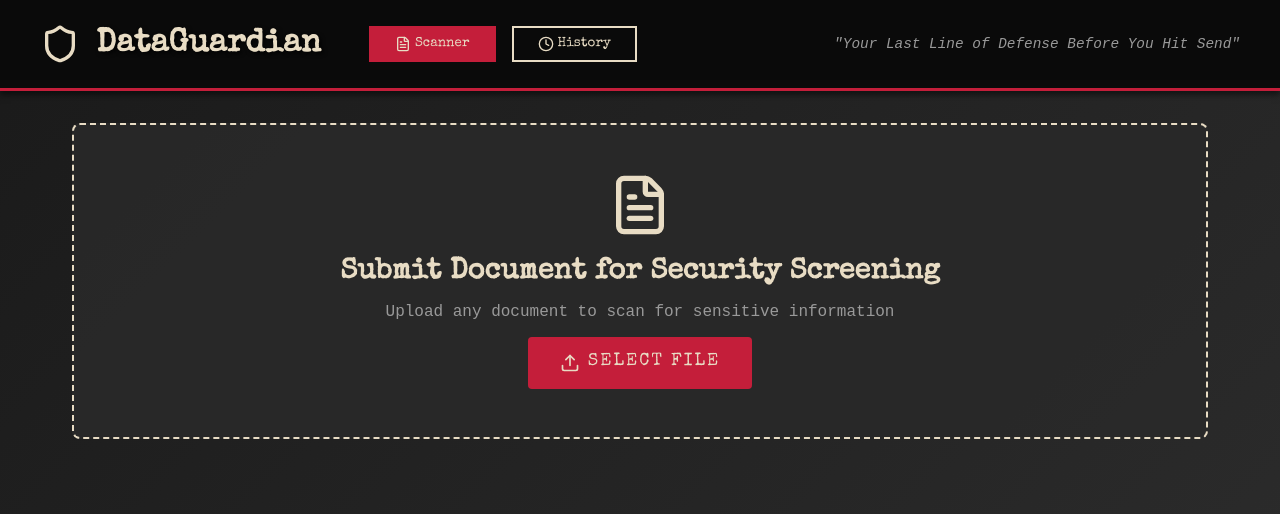
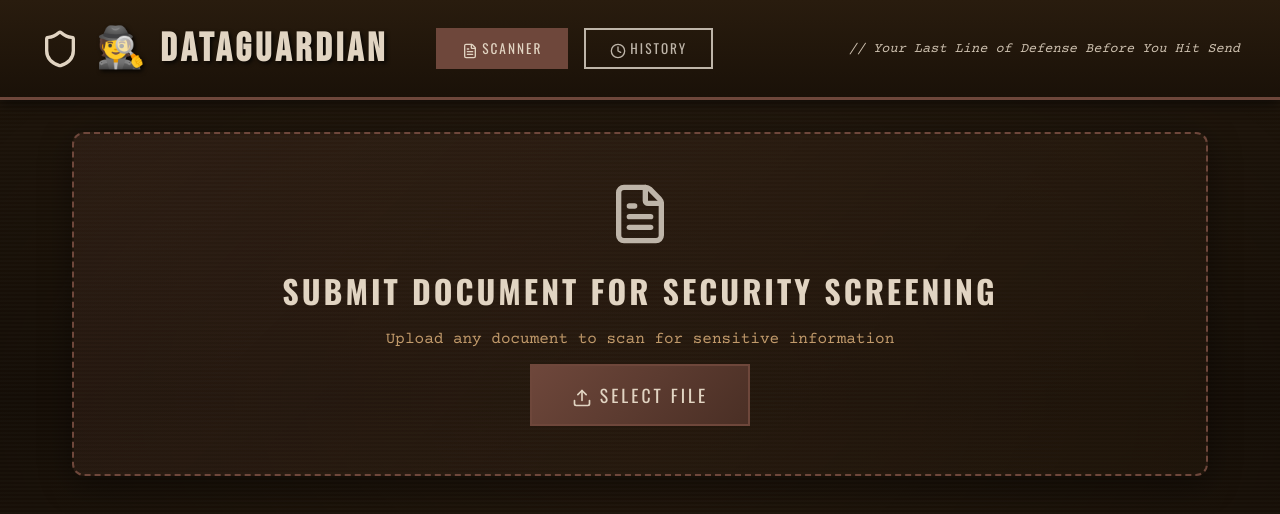
Before and after one commit to mahek390/WUFScan, a React (Create React App) app in the folder client/: page / in a window 1280 px wide. Shown: the top 514 px of the page. Built offline with nearby package versions, Linux system fonts and the light colour scheme.

Commit message:
UI changed according to theme

```diff
--- a/client/src/App.css
+++ b/client/src/App.css
@@ -1,4 +1,4 @@
-@import url('https://fonts.googleapis.com/css2?family=Special+Elite&family=Playfair+Display:wght@400;700&display=swap');
+@import url('https://fonts.googleapis.com/css2?family=Bebas+Neue&family=Oswald:wght@400;700&family=Courier+Prime&display=swap');
 
 * {
   margin: 0;
@@ -7,33 +7,58 @@
 }
 
 body {
-  font-family: 'Courier New', monospace;
-  background: linear-gradient(135deg, #1a1a1a 0%, #2d2d2d 100%);
-  color: #e8dcc4;
+  font-family: 'Courier Prime', monospace;
+  background: #291c0e;
+  background-image:
+    repeating-linear-gradient(0deg, transparent, transparent 2px, rgba(255,255,255,.02) 2px, rgba(255,255,255,.02) 4px),
+    linear-gradient(180deg, #291c0e 0%, #1a1108 50%, #291c0e 100%);
+  color: #e1d4c2;
   min-height: 100vh;
+  position: relative;
+}
+
+body::before {
+  content: '';
+  position: fixed;
+  top: 0;
+  left: 0;
+  width: 100%;
+  height: 100%;
+  background: radial-gradient(ellipse at center, transparent 0%, rgba(0, 0, 0, 0.3) 100%);
+  pointer-events: none;
+  z-index: 0;
 }
 
 .app {
   min-height: 100vh;
 }
 
-/* Noir Theme Colors */
 :root {
-  --noir-black: #0a0a0a;
-  --noir-dark: #1a1a1a;
-  --noir-paper: #e8dcc4;
-  --noir-red: #c41e3a;
-  --noir-green: #2d5016;
-  --noir-yellow: #d4a017;
-  --noir-orange: #cc5500;
+  --noir-black: #291c0e;
+  --noir-dark: #6e473b;
+  --noir-paper: #e1d4c2;
+  --noir-beige: #beb5a9;
+  --noir-brown: #6e473b;
+  --noir-cream: #e1d4c2;
 }
 
-/* Header */
 .header {
-  background: var(--noir-black);
-  border-bottom: 3px solid var(--noir-red);
+  background: linear-gradient(180deg, #291c0e 0%, #1a1108 100%);
+  border-bottom: 3px solid var(--noir-dark);
   padding: 1.5rem 2rem;
-  box-shadow: 0 4px 6px rgba(0, 0, 0, 0.5);
+  box-shadow: 0 4px 12px rgba(0, 0, 0, 0.5);
+  position: relative;
+  z-index: 10;
+}
+
+.header::after {
+  content: '';
+  position: absolute;
+  bottom: -3px;
+  left: 0;
+  width: 100%;
+  height: 3px;
+  background: linear-gradient(90deg, var(--noir-dark) 0%, var(--noir-brown) 50%, var(--noir-dark) 100%);
 }
 
 .header-content {
@@ -45,17 +70,21 @@ body {
 }
 
 .logo {
-  font-family: 'Special Elite', cursive;
-  font-size: 2rem;
-  color: var(--noir-paper);
+  font-family: 'Bebas Neue', sans-serif;
+  font-size: 2.5rem;
+  color: var(--noir-cream);
   text-shadow: 2px 2px 4px rgba(0, 0, 0, 0.8);
+  letter-spacing: 4px;
+  text-transform: uppercase;
 }
 
 .tagline {
-  font-size: 0.9rem;
-  color: #999;
+  font-size: 0.85rem;
+  color: var(--noir-cream);
   font-style: italic;
   margin-left: auto;
+  font-family: 'Courier Prime', monospace;
+  opacity: 0.9;
 }
 
 .nav-tabs {
@@ -66,57 +95,67 @@ body {
 
 .nav-tab {
   background: transparent;
-  border: 2px solid var(--noir-paper);
-  color: var(--noir-paper);
+  border: 2px solid var(--noir-beige);
+  color: var(--noir-beige);
   padding: 0.5rem 1.5rem;
   cursor: pointer;
-  font-family: 'Special Elite', cursive;
+  font-family: 'Oswald', sans-serif;
   transition: all 0.3s ease;
+  text-transform: uppercase;
+  letter-spacing: 2px;
 }
 
 .nav-tab:hover {
-  background: var(--noir-red);
-  border-color: var(--noir-red);
+  background: rgba(190, 181, 169, 0.1);
+  border-color: var(--noir-dark);
+  transform: translateY(-2px);
 }
 
 .nav-tab.active {
-  background: var(--noir-red);
-  border-color: var(--noir-red);
+  background: var(--noir-dark);
+  border-color: var(--noir-dark);
+  color: var(--noir-cream);
 }
 
-/* Main Container */
 .container {
   max-width: 1200px;
   margin: 0 auto;
   padding: 2rem;
 }
 
-/* Upload Section */
 .upload-section {
-  background: rgba(42, 42, 42, 0.9);
-  border: 2px dashed var(--noir-paper);
-  border-radius: 8px;
+  background: linear-gradient(135deg, rgba(110, 71, 59, 0.2) 0%, rgba(41, 28, 14, 0.4) 100%);
+  border: 2px dashed var(--noir-dark);
+  border-radius: 12px;
   padding: 3rem;
   text-align: center;
   margin-bottom: 2rem;
-  transition: all 0.3s ease;
+  transition: all 0.4s ease;
+  position: relative;
+  box-shadow: 0 8px 32px rgba(0, 0, 0, 0.4);
 }
 
 .upload-section:hover {
-  border-color: var(--noir-red);
-  background: rgba(50, 50, 50, 0.9);
+  border-color: var(--noir-beige);
+  background: linear-gradient(135deg, rgba(41, 28, 14, 0.4) 0%, rgba(110, 71, 59, 0.2) 100%);
+  box-shadow: 0 8px 32px rgba(0, 0, 0, 0.6);
+  transform: translateY(-4px);
 }
 
 .upload-section h2 {
-  font-family: 'Special Elite', cursive;
-  font-size: 1.8rem;
+  font-family: 'Oswald', sans-serif;
+  font-size: 2rem;
   margin-bottom: 1rem;
-  color: var(--noir-paper);
+  color: var(--noir-cream);
+  text-transform: uppercase;
+  letter-spacing: 3px;
+  position: relative;
+  z-index: 1;
 }
 
 .upload-icon {
   margin: 0 auto 1rem;
-  color: var(--noir-paper);
+  color: var(--noir-beige);
 }
 
 .file-input {
@@ -124,38 +163,61 @@ body {
 }
 
 .upload-btn {
-  background: var(--noir-red);
-  color: var(--noir-paper);
-  border: none;
-  padding: 1rem 2rem;
+  background: linear-gradient(135deg, var(--noir-dark) 0%, #4a2f25 100%);
+  color: var(--noir-cream);
+  border: 2px solid var(--noir-dark);
+  padding: 1rem 2.5rem;
   font-size: 1.1rem;
-  font-family: 'Special Elite', cursive;
+  font-family: 'Oswald', sans-serif;
   cursor: pointer;
-  border-radius: 4px;
+  border-radius: 0;
   transition: all 0.3s ease;
   text-transform: uppercase;
-  letter-spacing: 2px;
+  letter-spacing: 3px;
+  position: relative;
+  overflow: hidden;
+  z-index: 1;
+}
+
+.upload-btn::before {
+  content: '';
+  position: absolute;
+  top: 50%;
+  left: 50%;
+  width: 0;
+  height: 0;
+  background: rgba(190, 181, 169, 0.2);
+  border-radius: 50%;
+  transform: translate(-50%, -50%);
+  transition: width 0.6s, height 0.6s;
+}
+
+.upload-btn:hover::before {
+  width: 300px;
+  height: 300px;
 }
 
 .upload-btn:hover {
-  background: #a01828;
-  transform: translateY(-2px);
-  box-shadow: 0 4px 8px rgba(196, 30, 58, 0.4);
+  transform: translateY(-3px);
+  box-shadow: 0 6px 20px rgba(0, 0, 0, 0.6);
+  border-color: var(--noir-beige);
 }
 
 .upload-btn:disabled {
-  background: #555;
+  background: #444;
+  border-color: #666;
   cursor: not-allowed;
   transform: none;
+  box-shadow: none;
 }
 
-/* Results Section */
 .results-section {
-  background: rgba(42, 42, 42, 0.95);
-  border: 3px solid var(--noir-red);
+  background: rgba(41, 28, 14, 0.6);
+  border: 3px solid var(--noir-dark);
   border-radius: 8px;
   padding: 2rem;
   margin-top: 2rem;
+  box-shadow: 0 8px 32px rgba(0, 0, 0, 0.4);
 }
 
 .stamp {
@@ -164,44 +226,56 @@ body {
 }
 
 .stamp-text {
-  font-family: 'Special Elite', cursive;
-  font-size: 3rem;
+  font-family: 'Bebas Neue', sans-serif;
+  font-size: 3.5rem;
   font-weight: bold;
   text-transform: uppercase;
-  letter-spacing: 4px;
-  padding: 1rem 2rem;
-  border: 5px solid;
-  border-radius: 8px;
+  letter-spacing: 8px;
+  padding: 1.5rem 3rem;
+  border: 6px solid;
+  border-radius: 0;
   display: inline-block;
-  transform: rotate(-5deg);
-  box-shadow: 0 4px 8px rgba(0, 0, 0, 0.5);
+  transform: rotate(-3deg);
+  box-shadow: 0 8px 32px rgba(0, 0, 0, 0.4);
+  position: relative;
+}
+
+.stamp-text::before {
+  content: '';
+  position: absolute;
+  top: -6px;
+  left: -6px;
+  right: -6px;
+  bottom: -6px;
+  border: 2px solid;
+  border-color: inherit;
+  opacity: 0.3;
 }
 
 .stamp-critical {
-  color: var(--noir-red);
-  border-color: var(--noir-red);
-  background: rgba(196, 30, 58, 0.1);
+  color: #c41e3a;
+  border-color: #c41e3a;
+  background: rgba(196, 30, 58, 0.15);
 }
 
 .stamp-high {
-  color: var(--noir-orange);
-  border-color: var(--noir-orange);
+  color: #cc5500;
+  border-color: #cc5500;
   background: rgba(204, 85, 0, 0.1);
 }
 
 .stamp-medium {
-  color: var(--noir-yellow);
-  border-color: var(--noir-yellow);
+  color: #d4a017;
+  border-color: #d4a017;
   background: rgba(212, 160, 23, 0.1);
 }
 
 .stamp-low {
-  color: var(--noir-green);
-  border-color: var(--noir-green);
+  color: #2d5016;
+  border-color: #2d5016;
   background: rgba(45, 80, 22, 0.1);
 }
 
-/* Risk Score */
 .risk-score {
   text-align: center;
   margin: 2rem 0;
@@ -210,7 +284,7 @@ body {
 .risk-gauge {
   font-size: 4rem;
   font-weight: bold;
-  font-family: 'Special Elite', cursive;
+  font-family: 'Bebas Neue', sans-serif;
 }
 
 .risk-label {
@@ -220,31 +294,29 @@ body {
   letter-spacing: 2px;
 }
 
-/* Findings */
 .findings {
   margin-top: 2rem;
 }
 
 .findings h3 {
-  font-family: 'Special Elite', cursive;
+  font-family: 'Oswald', sans-serif;
   font-size: 1.5rem;
   margin-bottom: 1rem;
-  color: var(--noir-paper);
-  border-bottom: 2px solid var(--noir-red);
+  color: var(--noir-cream);
+  border-bottom: 2px solid var(--noir-dark);
   padding-bottom: 0.5rem;
 }
 
-/* Regex vs AI Sections */
 .regex-findings {
-  background: rgba(196, 30, 58, 0.05);
+  background: rgba(110, 71, 59, 0.15);
   padding: 1.5rem;
   border-radius: 8px;
-  border: 1px solid rgba(196, 30, 58, 0.3);
+  border: 1px solid rgba(110, 71, 59, 0.4);
   margin-bottom: 2rem;
 }
 
 .ai-findings {
-  background: rgba(100, 149, 237, 0.05);
+  background: rgba(100, 149, 237, 0.1);
   padding: 1.5rem;
   border-radius: 8px;
   border: 1px solid rgba(100, 149, 237, 0.3);
@@ -252,12 +324,14 @@ body {
 }
 
 .section-title {
-  font-family: 'Special Elite', cursive;
-  font-size: 1.5rem;
-  margin-bottom: 1rem;
-  color: var(--noir-paper);
-  border-bottom: 2px solid var(--noir-red);
-  padding-bottom: 0.5rem;
+  font-family: 'Oswald', sans-serif;
+  font-size: 1.8rem;
+  margin-bottom: 1.5rem;
+  color: var(--noir-cream);
+  border-bottom: 3px solid var(--noir-dark);
+  padding-bottom: 0.75rem;
+  text-transform: uppercase;
+  letter-spacing: 3px;
 }
 
 .ai-title {
@@ -265,11 +339,11 @@ body {
 }
 
 .ai-report {
-  background: rgba(26, 26, 26, 0.6);
+  background: rgba(41, 28, 14, 0.6);
   padding: 1.5rem;
   border-radius: 4px;
   border-left: 4px solid #6495ed;
-  color: #e8dcc4;
+  color: var(--noir-cream);
   line-height: 1.6;
   font-family: 'Courier New', monospace;
   white-space: pre-wrap;
@@ -277,49 +351,67 @@ body {
 }
 
 .ai-report:hover {
-  background: rgba(26, 26, 26, 0.8);
+  background: rgba(41, 28, 14, 0.8);
   transform: translateX(5px);
   box-shadow: -4px 0 12px rgba(100, 149, 237, 0.3);
 }
 
 .finding-card {
-  background: rgba(26, 26, 26, 0.8);
-  border-left: 4px solid;
-  padding: 1rem;
+  background: linear-gradient(90deg, rgba(41, 28, 14, 0.6) 0%, rgba(110, 71, 59, 0.3) 100%);
+  border-left: 5px solid;
+  padding: 1.25rem;
   margin-bottom: 1rem;
-  border-radius: 4px;
+  border-radius: 0;
   transition: all 0.3s ease;
   cursor: pointer;
+  position: relative;
+  overflow: hidden;
+  box-shadow: 0 2px 8px rgba(0, 0, 0, 0.3);
+}
+
+.finding-card::before {
+  content: '';
+  position: absolute;
+  left: 0;
+  top: 0;
+  height: 100%;
+  width: 0;
+  background: linear-gradient(90deg, transparent, rgba(190, 181, 169, 0.1));
+  transition: width 0.3s ease;
+}
+
+.finding-card:hover::before {
+  width: 100%;
 }
 
 .finding-card:hover {
-  transform: translateX(8px);
-  box-shadow: -6px 4px 16px rgba(0, 0, 0, 0.6);
-  background: rgba(26, 26, 26, 0.95);
+  transform: translateX(12px);
+  box-shadow: -8px 4px 24px rgba(0, 0, 0, 0.5);
+  background: linear-gradient(90deg, rgba(110, 71, 59, 0.4) 0%, rgba(41, 28, 14, 0.7) 100%);
 }
 
 .finding-card.critical {
-  border-color: var(--noir-red);
+  border-color: #c41e3a;
 }
 
 .finding-card.critical:hover {
-  box-shadow: -6px 4px 16px rgba(196, 30, 58, 0.5);
+  box-shadow: -8px 4px 24px rgba(196, 30, 58, 0.4);
 }
 
 .finding-card.high {
-  border-color: var(--noir-orange);
+  border-color: #cc5500;
 }
 
 .finding-card.high:hover {
-  box-shadow: -6px 4px 16px rgba(204, 85, 0, 0.5);
+  box-shadow: -6px 4px 16px rgba(204, 85, 0, 0.4);
 }
 
 .finding-card.medium {
-  border-color: var(--noir-yellow);
+  border-color: #d4a017;
 }
 
 .finding-card.medium:hover {
-  box-shadow: -6px 4px 16px rgba(212, 160, 23, 0.5);
+  box-shadow: -6px 4px 16px rgba(212, 160, 23, 0.4);
 }
 
 .finding-header {
@@ -332,6 +424,7 @@ body {
 .finding-type {
   font-weight: bold;
   font-size: 1.1rem;
+  color: var(--noir-cream);
 }
 
 .severity-badge {
@@ -345,39 +438,40 @@ body {
 
 .severity-badge:hover {
   transform: scale(1.1);
-  box-shadow: 0 2px 8px rgba(0, 0, 0, 0.4);
+  box-shadow: 0 2px 8px rgba(0, 0, 0, 0.3);
 }
 
 .severity-critical {
-  background: var(--noir-red);
+  background: #c41e3a;
   color: white;
 }
 
 .severity-high {
-  background: var(--noir-orange);
+  background: #cc5500;
   color: white;
 }
 
 .severity-medium {
-  background: var(--noir-yellow);
-  color: black;
+  background: #d4a017;
+  color: white;
 }
 
 .finding-content {
   font-family: 'Courier New', monospace;
-  color: #ccc;
+  color: var(--noir-beige);
   margin-top: 0.5rem;
 }
 
-/* Loading */
 .loading {
   text-align: center;
   padding: 3rem;
+  color: var(--noir-cream);
 }
 
 .spinner {
   animation: spin 2s linear infinite;
   margin: 0 auto 1rem;
+  color: var(--noir-beige);
 }
 
 @keyframes spin {
@@ -385,7 +479,6 @@ body {
   to { transform: rotate(360deg); }
 }
 
-/* Responsive */
 @media (max-width: 768px) {
   .header-content {
     flex-direction: column;
--- a/client/src/App.js
+++ b/client/src/App.js
@@ -159,7 +159,7 @@ function App() {
       <header className="header">
         <div className="header-content">
           <Shield size={40} />
-          <h1 className="logo">DataGuardian</h1>
+          <h1 className="logo">🕵️ DataGuardian</h1>
           <div className="nav-tabs">
             <button
               className={`nav-tab ${activeTab === 'scanner' ? 'active' : ''}`}
@@ -176,7 +176,7 @@ function App() {
               History
             </button>
           </div>
-          <p className="tagline">"Your Last Line of Defense Before You Hit Send"</p>
+          <p className="tagline">// Your Last Line of Defense Before You Hit Send</p>
         </div>
       </header>
 
@@ -184,9 +184,9 @@ function App() {
         <main className="container">
           <section className="upload-section">
             <FileText size={64} className="upload-icon" />
-            <h2>Submit Document for Security Screening</h2>
-            <p style={{ margin: '1rem 0', color: '#999' }}>
-              Upload any document to scan for sensitive information
+            <h2> Submit Document for Security Screening</h2>
+            <p style={{ margin: '1rem 0', color: '#c19a6b' }}>
+               Upload any document to scan for sensitive information
             </p>
 
             <input
@@ -206,8 +206,8 @@ function App() {
 
             {file && (
               <div style={{ marginTop: '1rem' }}>
-                <p style={{ color: '#e8dcc4', marginBottom: '1rem' }}>
-                  Selected: <strong>{file.name}</strong>
+                <p style={{ color: '#c19a6b', marginBottom: '1rem' }}>
+                   Selected: <strong>{file.name}</strong>
                 </p>
                 <button className="upload-btn" onClick={handleScan} disabled={loading}>
                   {loading ? 'Scanning...' : 'Begin Security Scan'}
@@ -220,9 +220,9 @@ function App() {
           {loading && (
             <div className="loading">
               <Shield size={64} className="spinner" />
-              <h3>Conducting Security Analysis...</h3>
-              <p style={{ color: '#999', marginTop: '0.5rem' }}>
-                Examining document for sensitive data
+              <h3>🔍 Conducting Security Analysis...</h3>
+              <p style={{ color: '#c19a6b', marginTop: '0.5rem' }}>
+                ⚡ Examining document for sensitive data ⚡
               </p>
             </div>
           )}
@@ -266,7 +266,7 @@ function App() {
                 <div className="findings regex-findings">
                   <h3 className="section-title">
                     <AlertTriangle size={24} style={{ verticalAlign: 'middle', marginRight: '8px' }} />
-                    Pattern Matches ({regexFindings.length})
+                    ⚠️ Pattern Matches ({regexFindings.length})
                   </h3>
                   {regexFindings.map((finding, index) => (
                     <div key={index} className={`finding-card ${finding.severity.toLowerCase()}`}>
@@ -291,8 +291,8 @@ function App() {
                     </div>
                   ))}
 
-                  <div style={{ marginTop: '2rem', padding: '1.5rem', background: '#1a1a1a', borderRadius: '8px' }}>
-                    <h4 style={{ marginBottom: '1rem' }}>Redaction Options</h4>
+                  <div style={{ marginTop: '2rem', padding: '1.5rem', background: 'linear-gradient(135deg, #1a1a1a 0%, #2a2a2a 100%)', borderRadius: '0', border: '2px solid #8b4513' }}>
+                    <h4 style={{ marginBottom: '1rem', fontFamily: 'Oswald, sans-serif', textTransform: 'uppercase', letterSpacing: '2px', color: '#d4a574' }}>🎨 Redaction Options</h4>
                     <div style={{ marginBottom: '1rem', display: 'flex', flexWrap: 'wrap', gap: '1rem' }}>
                       <label>
                         <input type="radio" value="full" checked={redactionStyle === 'full'} onChange={(e) => setRedactionStyle(e.target.value)} />
@@ -323,7 +323,7 @@ function App() {
               {(aiSummary || aiFindings.length > 0) && (
                 <div className="findings ai-findings">
                   <h3 className="section-title ai-title">
-                    🧠 AI Detective Analysis
+                    🤖 AI Detective Analysis
                   </h3>
                   {aiSummary && (
                     <div className="ai-report">
@@ -353,10 +353,10 @@ function App() {
               {/* No Issues */}
               {regexFindings.length === 0 && !aiSummary && aiFindings.length === 0 && (
                 <div style={{ textAlign: 'center', padding: '2rem' }}>
-                  <CheckCircle size={64} style={{ color: '#2d5016', margin: '0 auto 1rem' }} />
-                  <h3 style={{ color: '#2d5016' }}>No Security Issues Found</h3>
-                  <p style={{ color: '#999', marginTop: '0.5rem' }}>
-                    This document is cleared for sharing
+                  <CheckCircle size={64} style={{ color: '#8b4513', margin: '0 auto 1rem' }} />
+                  <h3 style={{ color: '#d4a574', fontFamily: 'Bebas Neue, sans-serif', fontSize: '2rem', letterSpacing: '3px' }}>✓ NO SECURITY ISSUES FOUND</h3>
+                  <p style={{ color: '#c19a6b', marginTop: '0.5rem' }}>
+                    // This document is cleared for sharing
                   </p>
                 </div>
               )}
```
